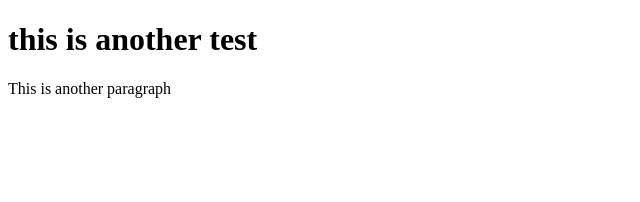
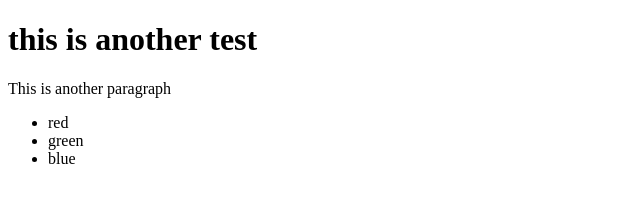
Before and after one commit to kendrickdk/testGit2, a plain HTML site: page index.html in a window 1280 px wide. Shown: the whole page, without its empty margins (0-640 px from the left). Drawn offline with Linux system fonts and the light colour scheme.

Commit message:
commit 4

```diff
--- a/index.html
+++ b/index.html
@@ -7,5 +7,10 @@
   <body>
     <h1>this is another test</h1>
     <p>This is another paragraph</p>
-
+    <ul>
+      <li>red</li>
+      <li>green</li>
+      <li>blue</li>
+    </ul>
   </body>
+</html>
```
